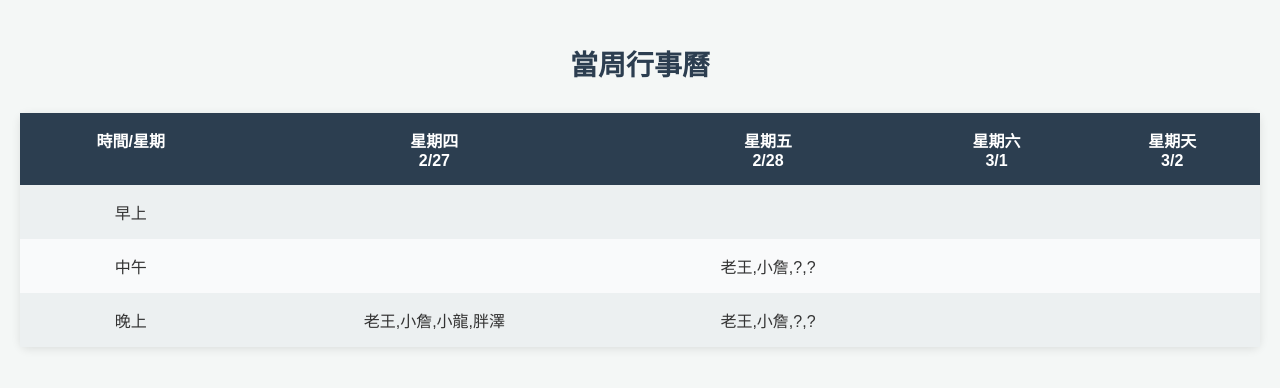
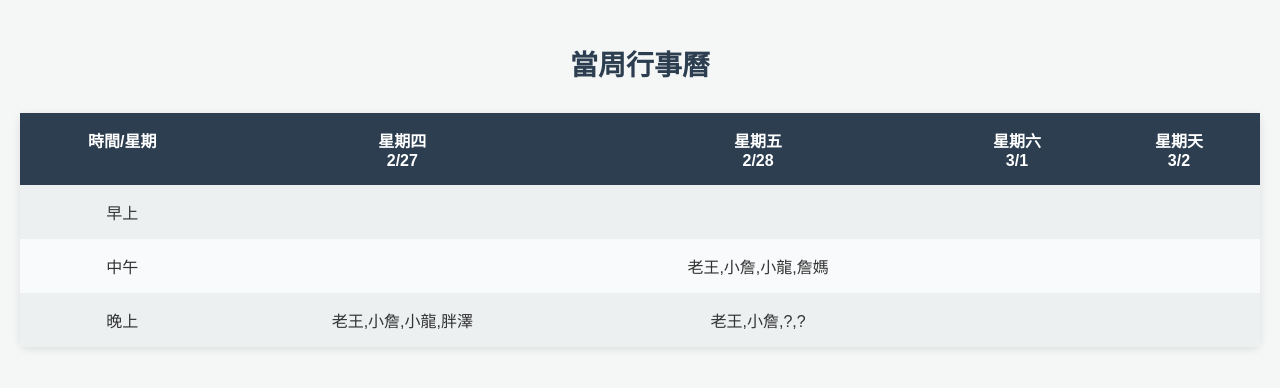
Before and after one commit to WEI-TSUNG-CHAN/wei-tsung-chan.github.io, a plain HTML site: page iCalendar/calendar.html in a window 1280 px wide. Drawn offline with Linux system fonts and the light colour scheme.

Commit message:
Update calendar.html

```diff
--- a/iCalendar/calendar.html
+++ b/iCalendar/calendar.html
@@ -96,7 +96,7 @@
             <tr>
                 <td>中午</td>
                 <td><div class="content"></div></td>
-                <td><div class="content"></div>老王,小詹,?,?</td>
+                <td><div class="content"></div>老王,小詹,小龍,詹媽</td>
                 <td><div class="content"></div></td>
                 <td><div class="content"></div></td>
             </tr>
```
